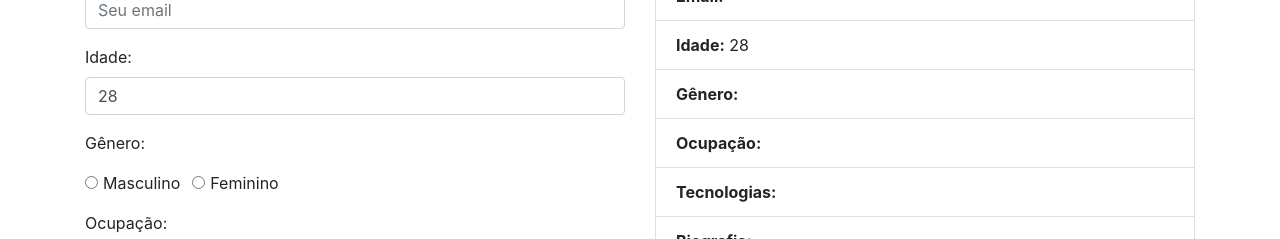
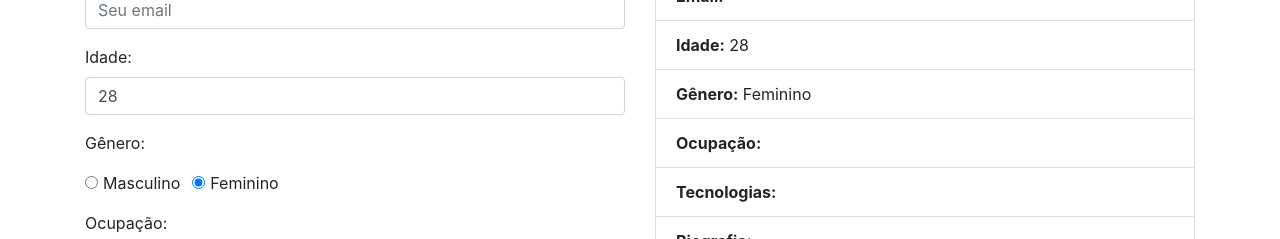
Before and after one commit to leonardo-santoz/vue-forms, a Vue app: page / in a window 1280 px wide. Shown: the part 450-689 px from the top of the page. Built offline with nearby package versions, Linux system fonts and the light colour scheme.

Commit message:
manipulando radio buttons

```diff
--- a/src/App.vue
+++ b/src/App.vue
@@ -39,12 +39,12 @@
                         <p>Gênero:</p>
 
                         <div class="form-check form-check-inline">
-                            <input type="radio" class="form-check-input" value="Masculino">
+                            <input type="radio" class="form-check-input" value="Masculino" v-model="desenvolvedor.genero">
                             <label class="form-check-label">Masculino</label>
                         </div>
 
                         <div class="form-check form-check-inline">
-                            <input type="radio" class="form-check-input" value="Feminino">
+                            <input type="radio" class="form-check-input" value="Feminino" v-model="desenvolvedor.genero">
                             <label class="form-check-label">Feminino</label>
                         </div>
 
@@ -118,7 +118,7 @@
                         <li class="list-group-item"><strong>Nome:</strong> {{ desenvolvedor.nome }}</li>
                         <li class="list-group-item"><strong>Email:</strong> {{ desenvolvedor.email }} </li>
                         <li class="list-group-item"><strong>Idade:</strong> {{ desenvolvedor.idade }} </li>
-                        <li class="list-group-item"><strong>Gênero:</strong> </li>
+                        <li class="list-group-item"><strong>Gênero:</strong> {{ desenvolvedor.genero }}</li>
                         <li class="list-group-item"><strong>Ocupação:</strong> </li>
                         <li class="list-group-item"><strong>Tecnologias:</strong> </li>
                         <li class="list-group-item">
@@ -154,7 +154,8 @@ export default {
                 nome: '',
                 email: '',
                 idade: 28,
-                bio: 'Sou desenvolvedor desde 2010...'
+                bio: 'Sou desenvolvedor desde 2010...',
+                genero: 'Feminino'
             }
         }
     }
```
